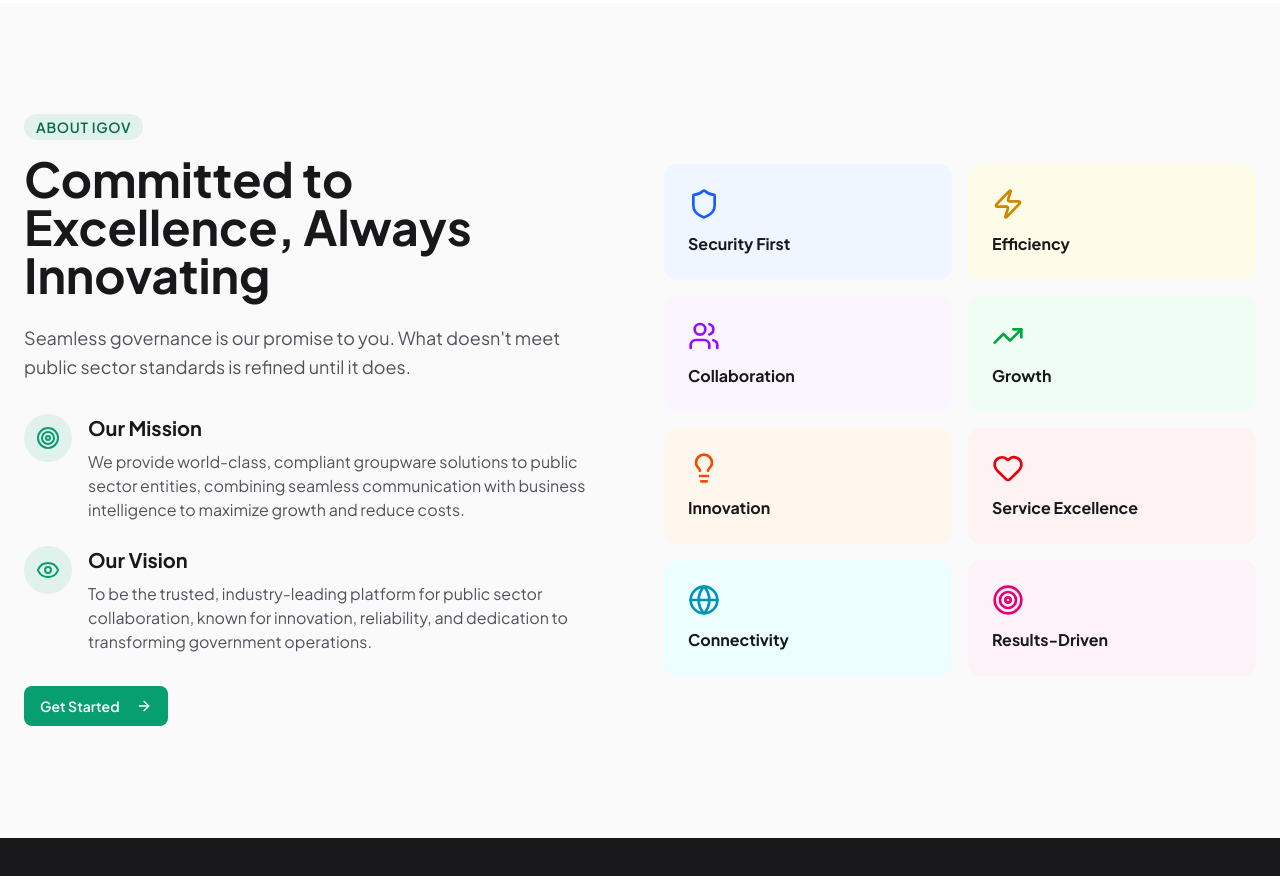
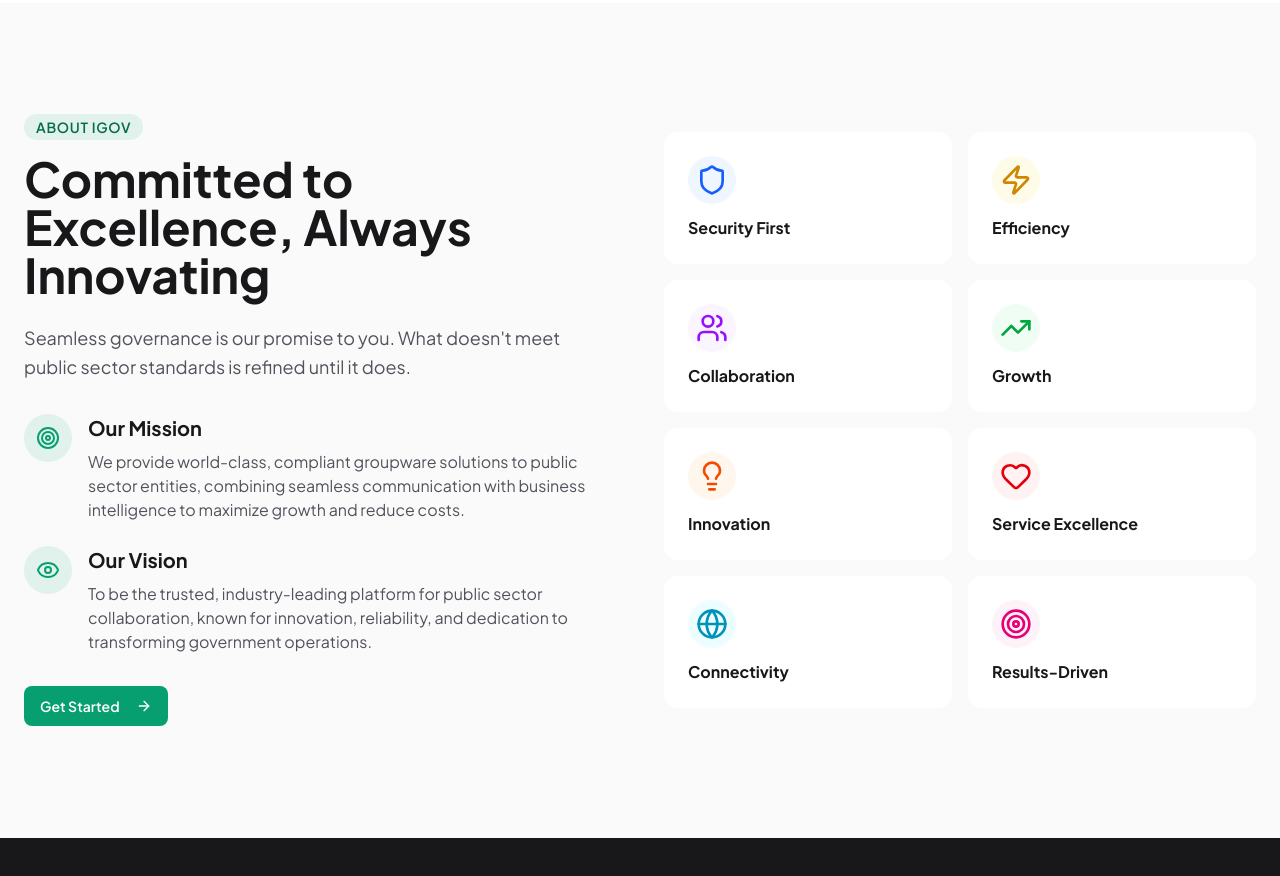
Before and after one commit to Phumie-bee/igov-landing-page-repo, a Next.js app: page / in a window 1280 px wide. Shown: the part 1880-2756 px from the top of the page. Built offline with nearby package versions, Linux system fonts and the light colour scheme.

Commit message:
About igov update

```diff
--- a/components/mission-vision-section.tsx
+++ b/components/mission-vision-section.tsx
@@ -138,11 +138,15 @@ export default function MissionVisionSection() {
               return (
                 <div
                   key={index}
-                  className={`${value.color} p-6 rounded-xl hover:shadow-lg transition-all group cursor-pointer`}
+                  className={`bg-white p-6 rounded-xl hover:shadow-lg transition-all group cursor-pointer`}
                 >
-                  <Icon
-                    className={`w-8 h-8 ${value.iconColor} mb-3 group-hover:scale-110 transition-transform`}
-                  />
+                  <div
+                    className={`${value.color} w-12 h-12 flex items-center justify-center rounded-full mb-3`}
+                  >
+                    <Icon
+                      className={`w-8 h-8 ${value.iconColor} group-hover:scale-110 transition-transform`}
+                    />
+                  </div>
                   <h4 className="font-bold text-zinc-900">{value.label}</h4>
                 </div>
               );
```
